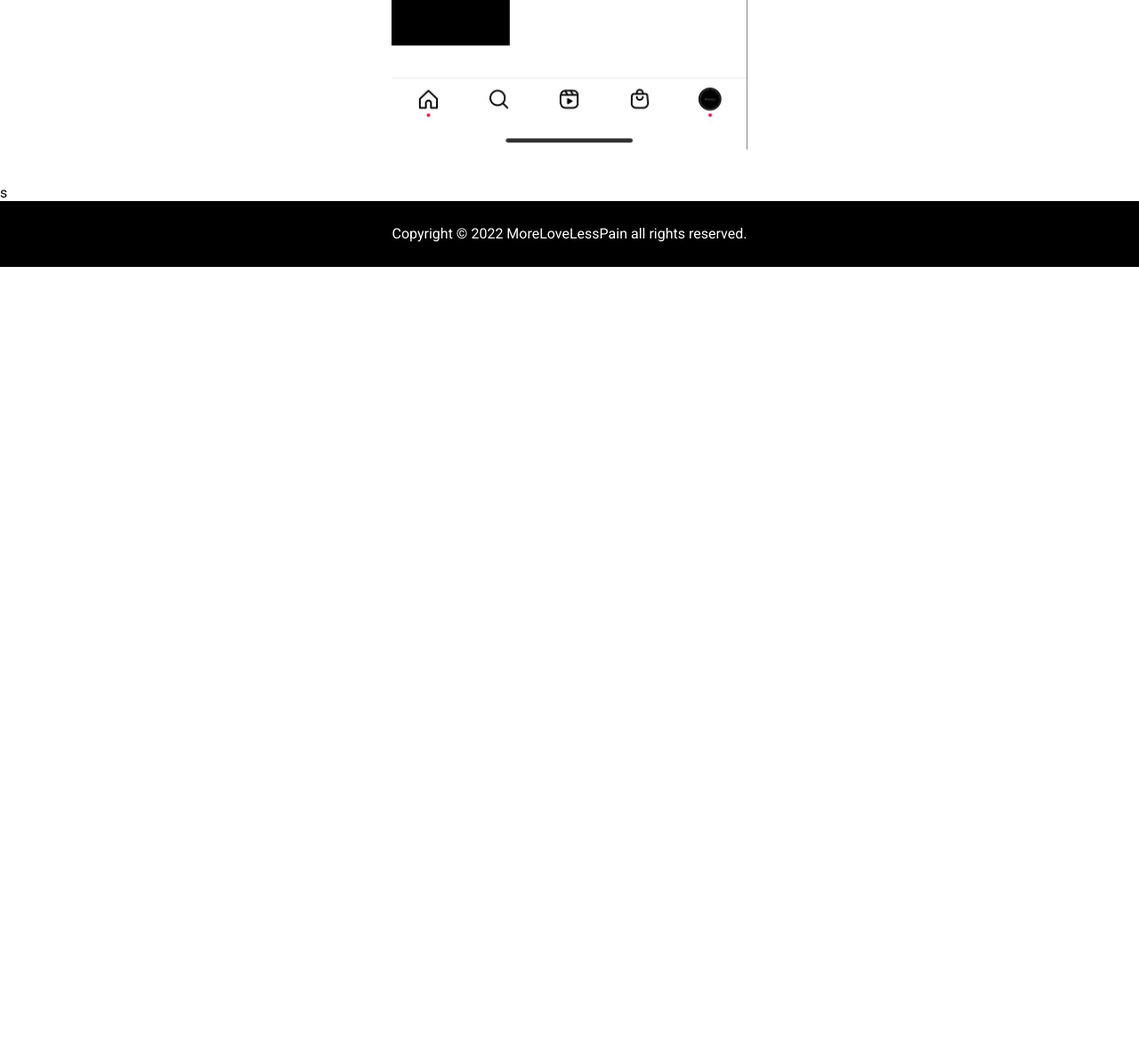
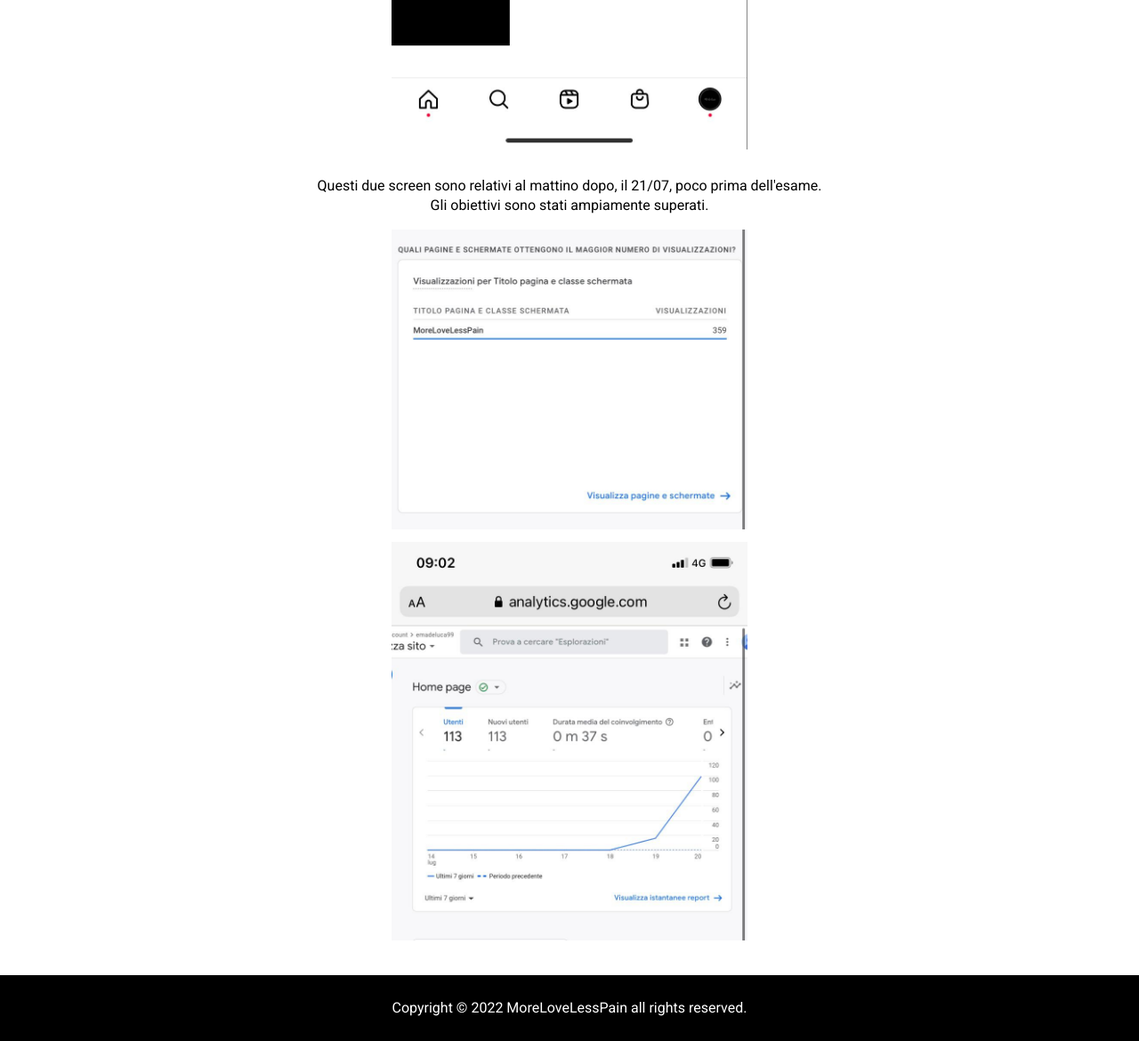
Before and after one commit to emadeluca99/More-Love-Less-Pain, a plain HTML site: page about.html in a window 1280 px wide. Shown: the part 5619-6789 px from the top of the page at 89% size. Before the commit the page ends 5919 px from the top, so only its background shows below. Drawn offline with nearby package versions, Linux system fonts and the light colour scheme; a web font is replaced by a local one.

Commit message:
submitted

```diff
--- a/about.html
+++ b/about.html
@@ -112,8 +112,17 @@
         <center>
         <img src="file/conclusione4.jpeg" class="about__banner2">
         </center>
+        <center>
+        <p>Questi due screen sono relativi al mattino dopo, il 21/07, poco prima dell'esame.<br>Gli obiettivi sono stati ampiamente superati.</p>
+        </center>
+        <center>
+        <img src="file/conclusione5.jpeg" class="about__banner2">
+        </center>
+        <center>
+        <img src="file/conclusione6.jpeg" class="about__banner2">
+        </center>
 			</a>
-			</div>s
+			</div>
 		</article>
 
 
```
Also changed, not shown: file/conclusione5.jpeg (added), file/conclusione6.jpeg (added), 2 other files.
